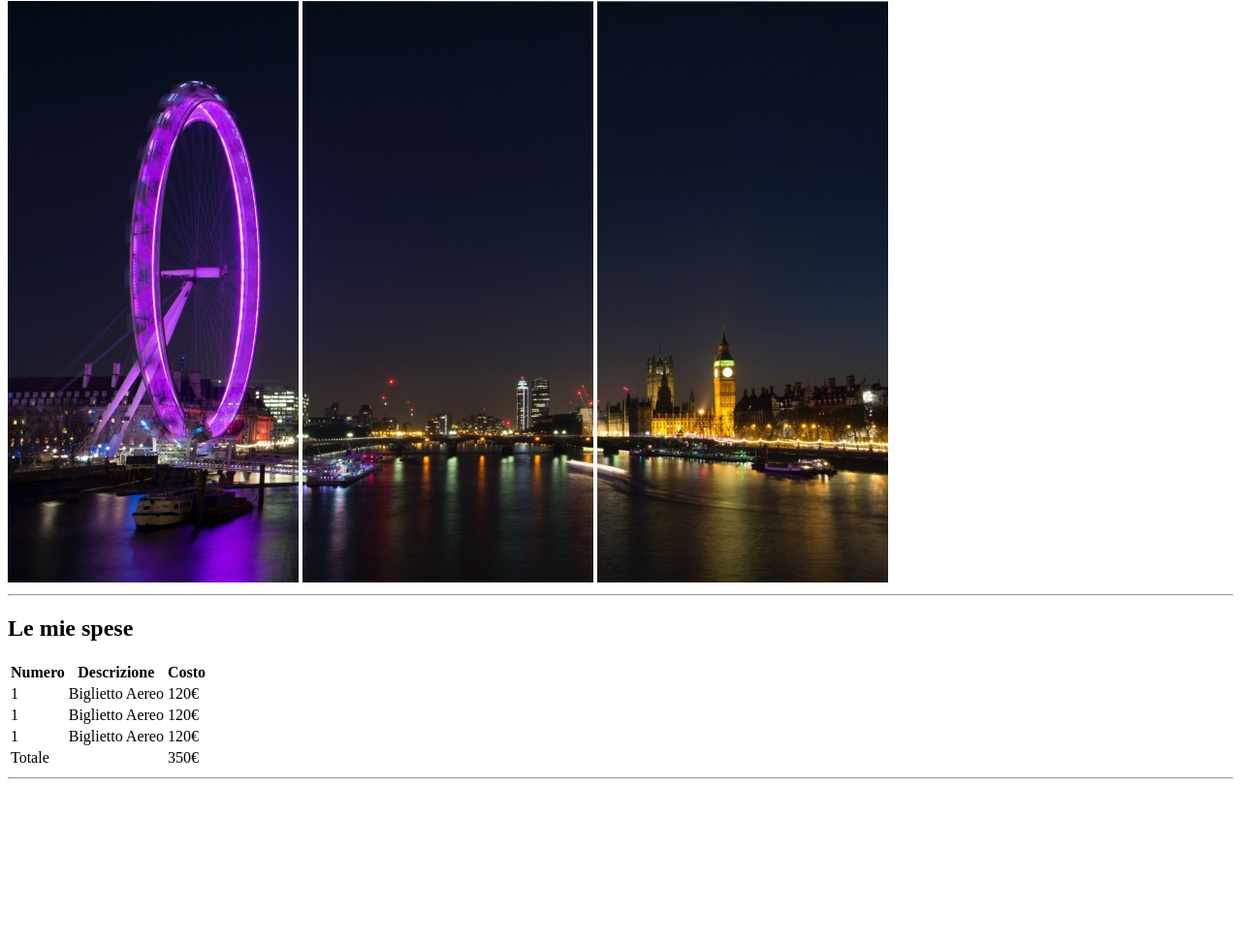
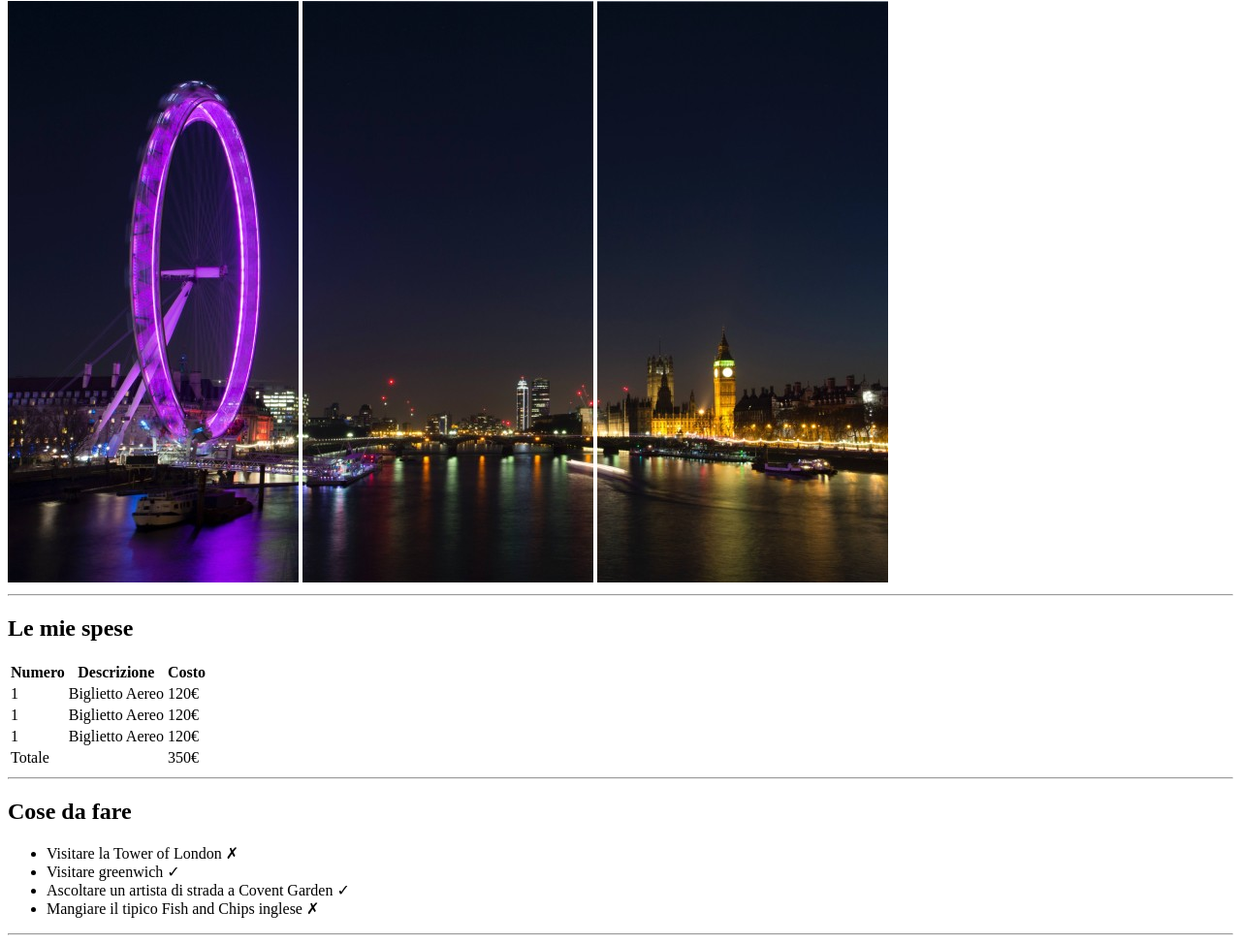
Before and after one commit to vera-sprinceana/html-london-trip, a plain HTML site: page index.html in a window 1280 px wide. Shown: the part 79-1052 px from the top of the page at 97% size. Before the commit the page ends 891 px from the top, so only its background shows below. Drawn offline with Linux system fonts and the light colour scheme.

Commit message:
consigli

```diff
--- a/index.html
+++ b/index.html
@@ -16,7 +16,7 @@
       </header>
     <main>
         <h2>Le mie spese</h2>
-        <table>
+        <table><!--table-->
             <th>Numero</th>
             <th>Descrizione</th>
             <th>Costo</th>
@@ -42,6 +42,14 @@
             </tr>
         </table>
         <hr>
+        <h2>Cose da fare</h2> <!--consigli-->
+        <ul>
+            <li>Visitare la Tower of London &cross;</li>
+            <li>Visitare greenwich &#10003;</li>
+            <li>Ascoltare un artista di strada a Covent Garden &#10003;</li>
+            <li>Mangiare il tipico Fish and Chips inglese &cross; </li>
+        </ul>
+        <hr>
     </main>
     <footer>
 
```
